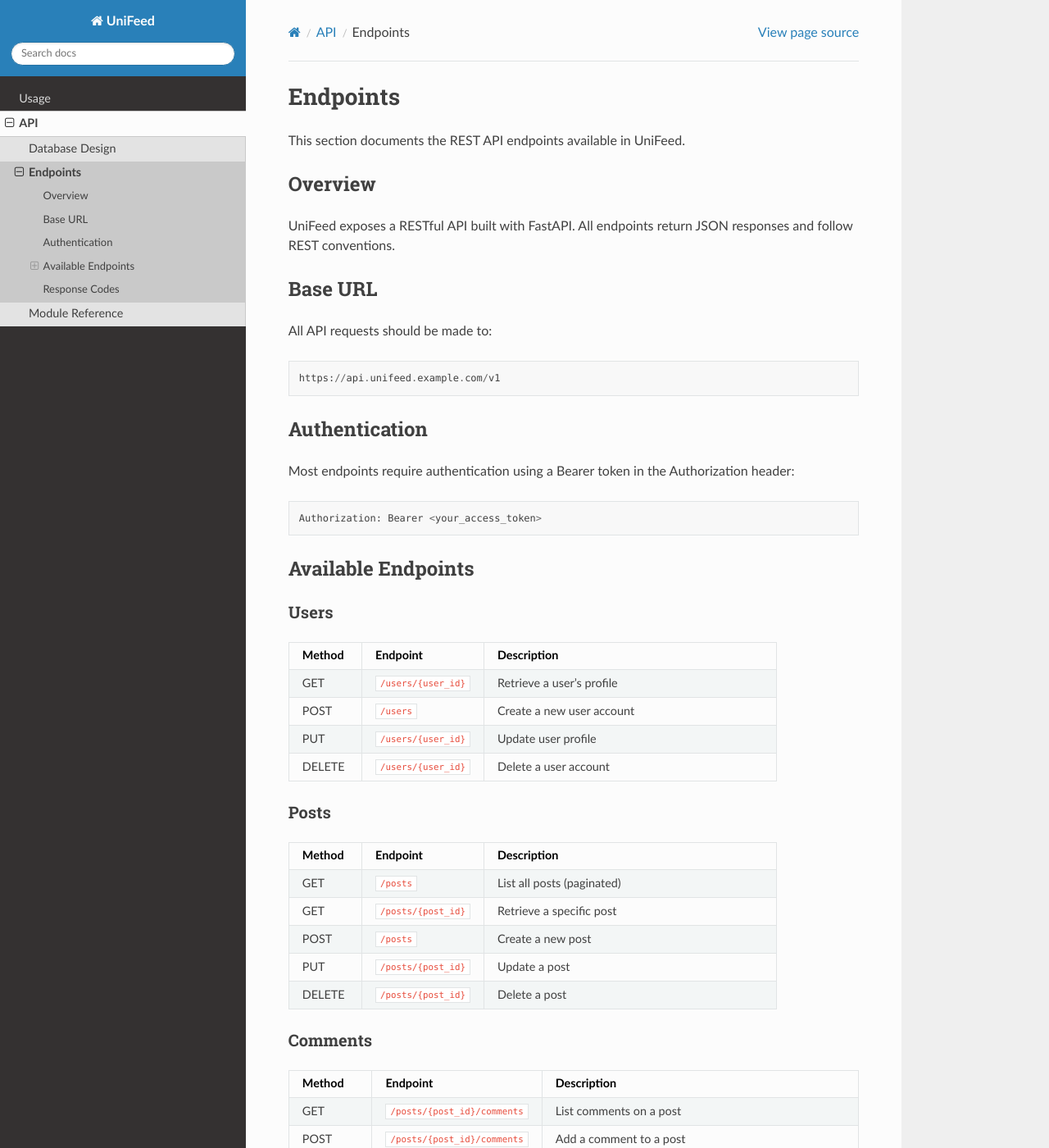
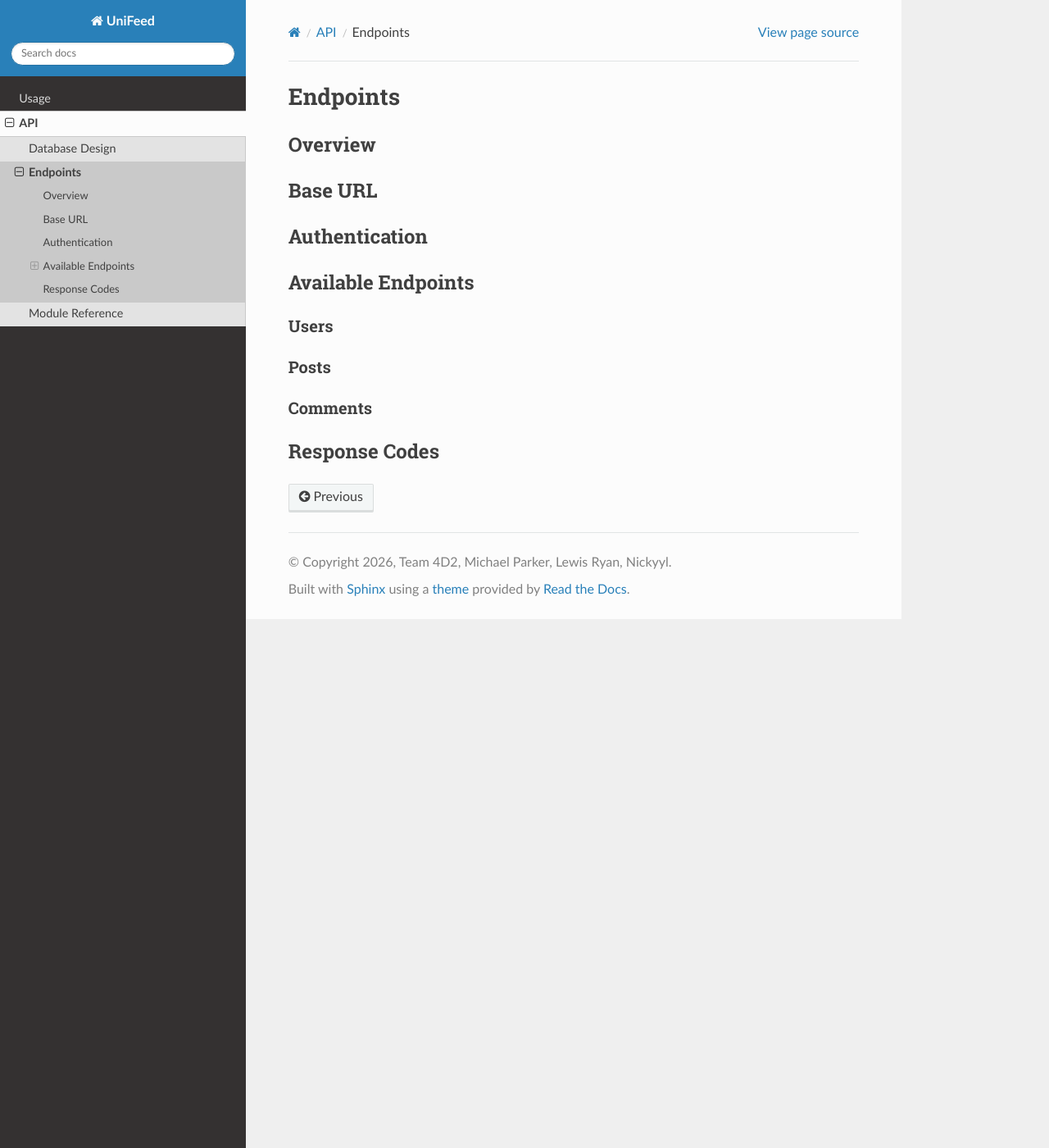
Before and after one commit to Team-4D2/Documentation, a Sphinx documentation site: the page built from docs/source/api/endpoints.rst, in a window 1280 px wide and 1400 px high. Shown: the whole window at 82% size. Built offline with Sphinx 7.4.7 and the Read the Docs theme 3.1.0, drawn with Linux system fonts in a browser that asks for light colours; some of the changed text lies outside the part shown.

Commit message:
Update documentation and code references from Lumache to UniFeed

```diff
--- a/docs/source/api.rst
+++ b/docs/source/api.rst
@@ -16,4 +16,4 @@
 .. autosummary::
    :toctree: generated
 
-   lumache
+   unifeed
--- a/docs/source/api/endpoints.rst
+++ b/docs/source/api/endpoints.rst
@@ -1,26 +1,14 @@
 Endpoints
 =========
-
-This section documents the REST API endpoints available in UniFeed.
 
 Overview
 --------
 
-UniFeed exposes a RESTful API built with FastAPI. All endpoints return JSON responses and follow REST conventions.
-
 Base URL
 --------
 
-All API requests should be made to::
-
-    https://api.unifeed.example.com/v1
-
 Authentication
 --------------
-
-Most endpoints require authentication using a Bearer token in the Authorization header::
-
-    Authorization: Bearer <your_access_token>
 
 Available Endpoints
 -------------------
@@ -28,90 +16,11 @@
 Users
 ^^^^^
 
-.. list-table::
-   :header-rows: 1
-   :widths: 15 25 60
-
-   * - Method
-     - Endpoint
-     - Description
-   * - GET
-     - ``/users/{user_id}``
-     - Retrieve a user's profile
-   * - POST
-     - ``/users``
-     - Create a new user account
-   * - PUT
-     - ``/users/{user_id}``
-     - Update user profile
-   * - DELETE
-     - ``/users/{user_id}``
-     - Delete a user account
-
 Posts
 ^^^^^
-
-.. list-table::
-   :header-rows: 1
-   :widths: 15 25 60
-
-   * - Method
-     - Endpoint
-     - Description
-   * - GET
-     - ``/posts``
-     - List all posts (paginated)
-   * - GET
-     - ``/posts/{post_id}``
-     - Retrieve a specific post
-   * - POST
-     - ``/posts``
-     - Create a new post
-   * - PUT
-     - ``/posts/{post_id}``
-     - Update a post
-   * - DELETE
-     - ``/posts/{post_id}``
-     - Delete a post
 
 Comments
 ^^^^^^^^
 
-.. list-table::
-   :header-rows: 1
-   :widths: 15 25 60
-
-   * - Method
-     - Endpoint
-     - Description
-   * - GET
-     - ``/posts/{post_id}/comments``
-     - List comments on a post
-   * - POST
-     - ``/posts/{post_id}/comments``
-     - Add a comment to a post
-   * - DELETE
-     - ``/comments/{comment_id}``
-     - Delete a comment
-
 Response Codes
 --------------
-
-.. list-table::
-   :header-rows: 1
-   :widths: 20 80
-
-   * - Code
-     - Description
-   * - 200
-     - Success
-   * - 201
-     - Created
-   * - 400
-     - Bad Request
-   * - 401
-     - Unauthorized
-   * - 404
-     - Not Found
-   * - 500
-     - Internal Server Error
--- a/docs/source/conf.py
+++ b/docs/source/conf.py
@@ -1,4 +1,7 @@
 # Configuration file for the Sphinx documentation builder.
+import os
+import sys
+sys.path.insert(0, os.path.abspath('../..'))
 
 # -- Project information
 
@@ -25,6 +28,8 @@
 }
 intersphinx_disabled_domains = ['std']
 
+autosummary_generate = True
+
 templates_path = ['_templates']
 
 # -- Options for HTML output
--- a/pyproject.toml
+++ b/pyproject.toml
@@ -3,6 +3,6 @@
 build-backend = "flit_core.buildapi"
 
 [project]
-name = "lumache"
-authors = [{name = "Graziella", email = "graziella@lumache"}]
+name = "unifeed"
+authors = [{name = "Team 4D2", email = "team4d2@unifeed"}]
 dynamic = ["version", "description"]
--- a/lumache.py
+++ b/unifeed.py
@@ -1,8 +1,8 @@
 """
-Lumache - Python library for cooks and food lovers.
+UniFeed - Social media platform API module.
 """
 
-__version__ = "0.1.0"
+__version__ = "0.2.0"
 
 
 class InvalidKindError(Exception):
@@ -16,7 +16,7 @@
 
     :param kind: Optional "kind" of ingredients.
     :type kind: list[str] or None
-    :raise lumache.InvalidKindError: If the kind is invalid.
+    :raise unifeed.InvalidKindError: If the kind is invalid.
     :return: The ingredients list.
     :rtype: list[str]
     """
```
Also changed, not shown: docs/source/api/database_design.rst (+0 -29 lines), docs/source/usage.rst (+8 -8 lines).
